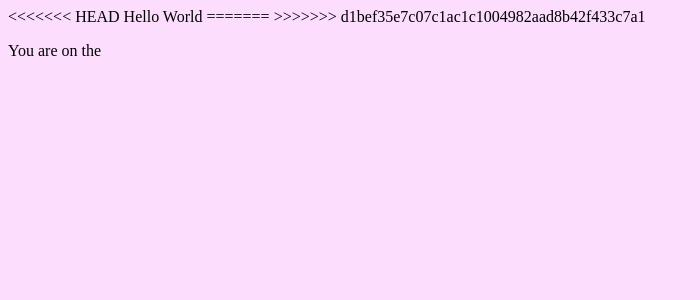
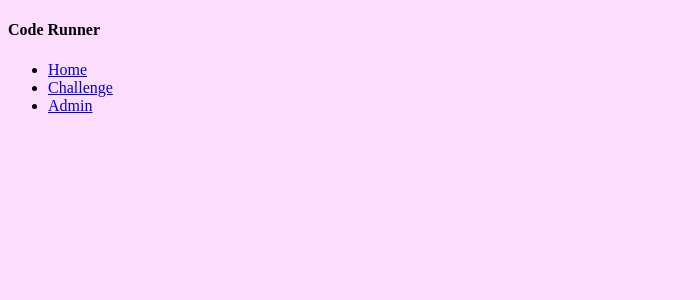
Before and after one commit to kelseylyn/CodeRunner, a Django app: page / in a window 1280 px wide. Shown: the top 300 px of the page, without its empty margins (0-700 px from the left). Run offline with Django 3.2, Linux system fonts and the light colour scheme; some libraries are stand-ins or nearby versions.

```diff
--- a/coderunner/myapp/templates/base.html
+++ b/coderunner/myapp/templates/base.html
@@ -2,26 +2,18 @@
 <!DOCTYPE html>
 <html>
 <head>
-<<<<<<< HEAD
   <meta charset="utf-8">
   <title>{{ title }}</title>
 </head>
 <body>
-  {{ body }}
-  <!--
-=======
-<title> CodeRunner</title>
-</head>
-<body>
-  <h4>CodeRunner</h4>
->>>>>>> d1bef35e7c07c1ac1c1004982aad8b42f433c7a1
+
+  <h4>{{ body }}</h4>
   <ul>
     <li><a href="http://localhost:8000/">Home</a></li>
     <li><a href="http://localhost:8000/challenge">Challenge</a></li>
-    <li><a href="http://localhost:8000/admin">Admin</a></li
+    <li><a href="http://localhost:8000/admin">Admin</a></li>
   </ul>
-<<<<<<< HEAD
-  Testing purposes-->
+
   {% block body %}
   {% endblock %}
   <script src="https://cdn.jsdelivr.net/npm/vue/dist/vue.js"></script>
@@ -34,10 +26,5 @@
   <script src="https://unpkg.com/axios/dist/axios.min.js"></script>
   <script src="{% static "js/challenge.js" %}"></script>
 
-=======
->>>>>>> d1bef35e7c07c1ac1c1004982aad8b42f433c7a1
-
-
-  <p> You are on the {{ page }} </p>
 </body>
 </html>
--- a/coderunner/myapp/views.py
+++ b/coderunner/myapp/views.py
@@ -9,8 +9,8 @@ def index(request):
     i_list = ["Hi", 1, 2, 3]
 
     context = {
-        "body":"Hello World",
-        "title": "title",
+        "body":"Code Runner",
+        "title": "CodeRunner",
         "item_list": i_list
     }
     return render(request, "base.html", context=context)
```
Also changed, not shown: coderunner/myapp/templates/challenge.html (+7 -6 lines).
